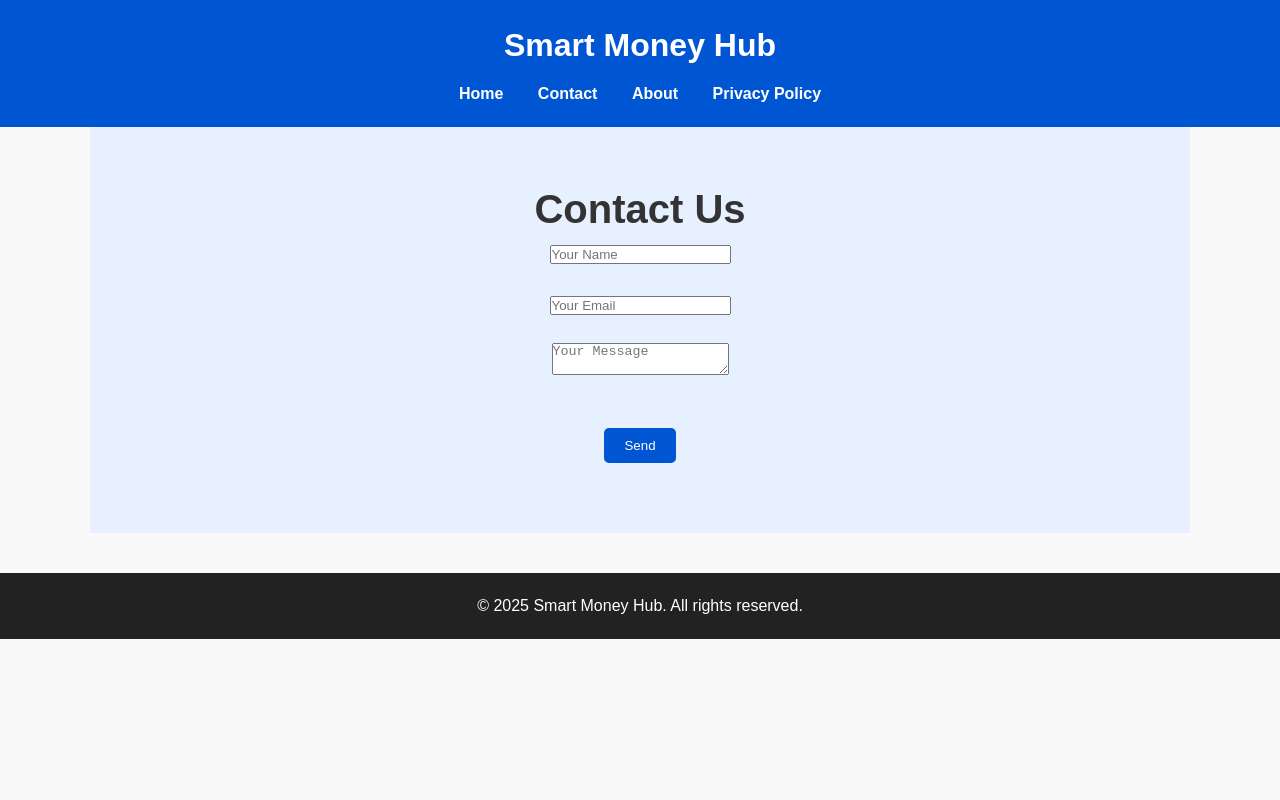
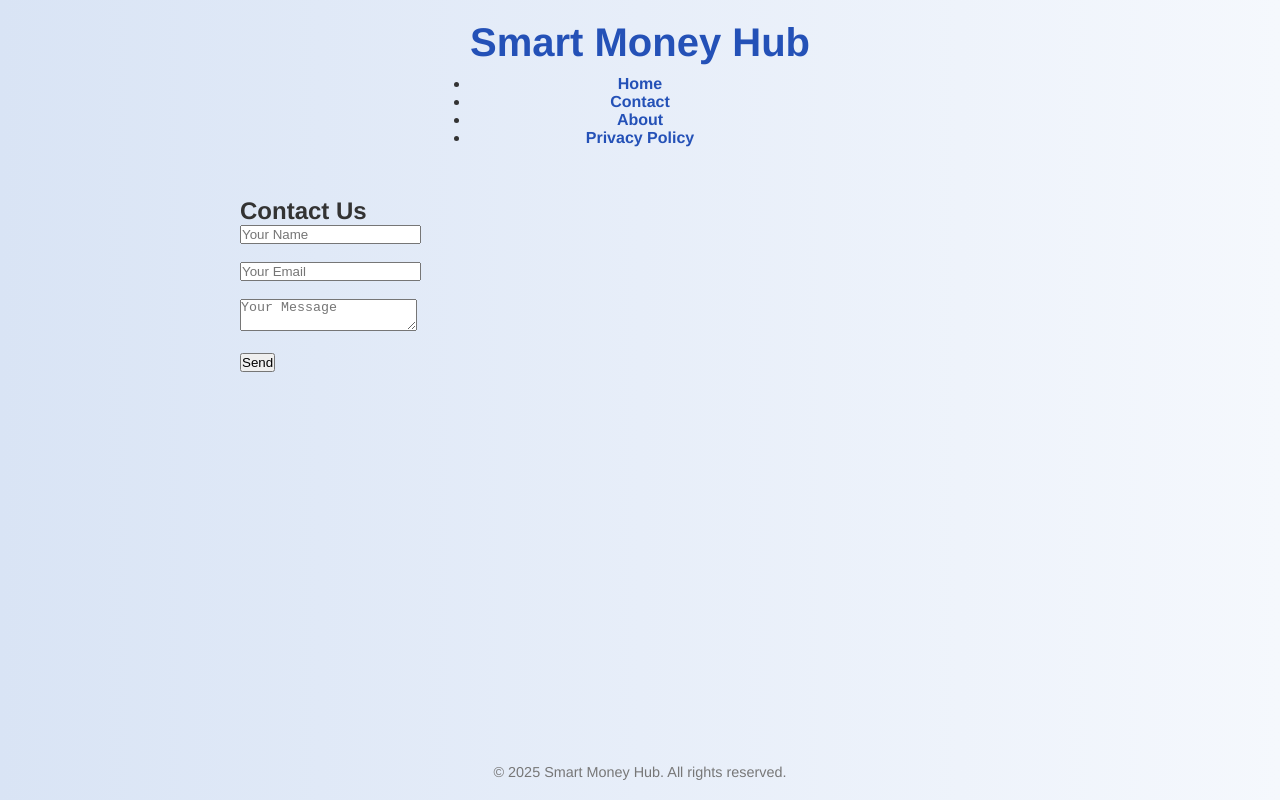
Before and after one commit to Mnrasheed2290/SmartMoneyHub-, a website: page contact.html in a window 1280 px wide. Drawn offline with Linux system fonts and the light colour scheme.

Commit message:
Updated style.css

```diff
--- a/style.css
+++ b/style.css
@@ -1,3 +1,4 @@
+/* Reset default browser styles */
 * {
   margin: 0;
   padding: 0;
@@ -5,91 +6,102 @@
 }
 
 body {
-  font-family: 'Poppins', sans-serif;
-  background: #f9f9f9;
+  font-family: 'Helvetica Neue', Arial, sans-serif;
+  background: linear-gradient(to right, #d9e4f5, #f5f8fd);
   color: #333;
-  line-height: 1.6;
-}
-
-.container {
-  width: 90%;
-  max-width: 1100px;
-  margin: auto;
+  min-height: 100vh;
+  display: flex;
+  flex-direction: column;
+  align-items: center;
 }
 
 /* Header */
 header {
-  background: #0056D2;
-  color: white;
   padding: 20px 0;
   text-align: center;
 }
 
 header h1 {
+  font-size: 2.5rem;
+  color: #2451B7;
   margin-bottom: 10px;
 }
 
-nav ul {
-  list-style: none;
+nav a {
+  margin: 0 10px;
+  text-decoration: none;
+  color: #2451B7;
+  font-weight: bold;
+  font-size: 1rem;
 }
 
-nav ul li {
-  display: inline;
-  margin: 0 15px;
+nav a:hover {
+  color: #0d1a66;
 }
 
-nav ul li a {
-  color: white;
-  text-decoration: none;
-  font-weight: bold;
+/* Main content */
+main {
+  width: 90%;
+  max-width: 800px;
+  margin: 30px auto;
 }
 
-/* Hero */
-.hero {
-  text-align: center;
-  padding: 50px 20px;
-  background: #e6f0ff;
-  margin-bottom: 30px;
+/* Post styles */
+.post {
+  background-color: white;
+  margin-bottom: 20px;
+  padding: 20px;
+  border-radius: 12px;
+  box-shadow: 0 4px 10px rgba(0, 0, 0, 0.1);
+  transition: transform 0.3s ease;
 }
 
-.hero h2 {
-  font-size: 2.5rem;
+.post:hover {
+  transform: translateY(-5px);
 }
 
-.btn-primary {
-  padding: 10px 20px;
-  background: #0056D2;
-  color: white;
-  border: none;
-  border-radius: 5px;
-  margin: 20px 0;
-  cursor: pointer;
+.post h3 {
+  font-size: 1.4rem;
+  margin-bottom: 10px;
 }
 
-.btn-primary:hover {
-  background: #003c91;
+.post h3 a {
+  text-decoration: none;
+  color: #2451B7;
 }
 
-/* Blog Section */
-.blog .post {
-  background: white;
-  padding: 20px;
-  margin-bottom: 20px;
-  border-radius: 5px;
+.post h3 a:hover {
+  color: #0d1a66;
 }
 
-.ad-slot {
-  background: #f1f1f1;
-  padding: 15px;
-  text-align: center;
-  margin: 20px 0;
+.post p {
+  font-size: 1rem;
+  color: #555;
+}
+
+/* Load More button */
+#loadMoreBtn {
+  display: inline-block;
+  margin: 30px 0;
+  padding: 12px 25px;
+  background-color: #2451B7;
+  color: white;
+  font-size: 1rem;
+  border: none;
+  border-radius: 8px;
+  cursor: pointer;
+  transition: background-color 0.3s ease;
+}
+
+#loadMoreBtn:hover {
+  background-color: #0d1a66;
 }
 
 /* Footer */
 footer {
-  background: #222;
-  color: white;
+  margin-top: auto;
+  padding: 20px 0;
   text-align: center;
-  padding: 20px 0;
-  margin-top: 40px;
+  font-size: 0.9rem;
+  color: #777;
 }
```
